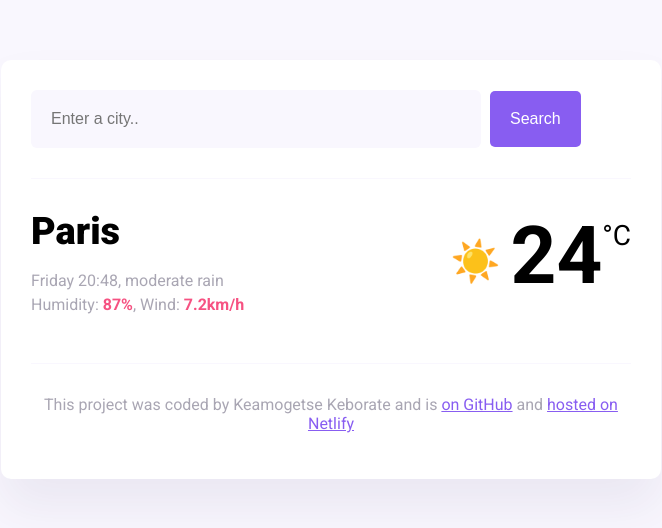
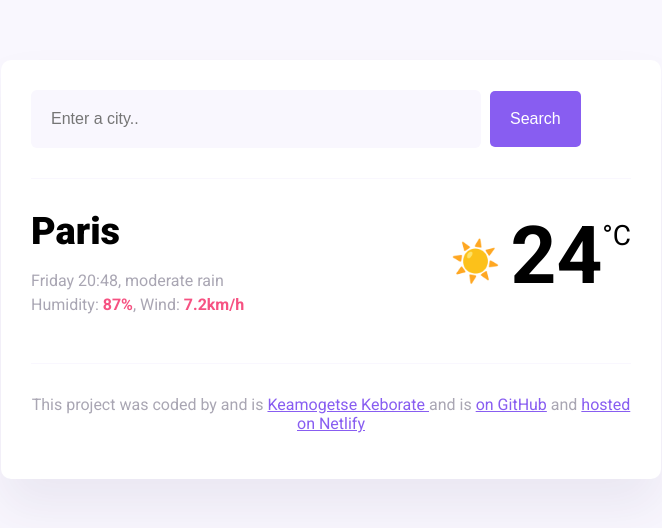
Before and after one commit to Kate465/weather-app, a plain HTML site: page index.html in a window 1280 px wide. Shown: the whole page, without its empty margins (309-971 px from the left). Drawn offline with nearby package versions, Linux system fonts and the light colour scheme.

Commit message:
updated links on footer

```diff
--- a/index.html
+++ b/index.html
@@ -46,8 +46,14 @@
       </main>
       <footer>
         <p>
-          This project was coded by Keamogetse Keborate and is
-          <a href="https://github.com/Kate465" target="_blank"> on GitHub</a>
+          This project was coded by and is
+          <a href="https://github.com/Kate465" target="_blank">
+            Keamogetse Keborate
+          </a>
+          and is
+          <a href="https://github.com/Kate465?tab=repositories" target="_blank">
+            on GitHub</a
+          >
           and
           <a href="https://app.netlify.com/teams/kate465/sites" target="_blank"
             >hosted on Netlify</a
```
